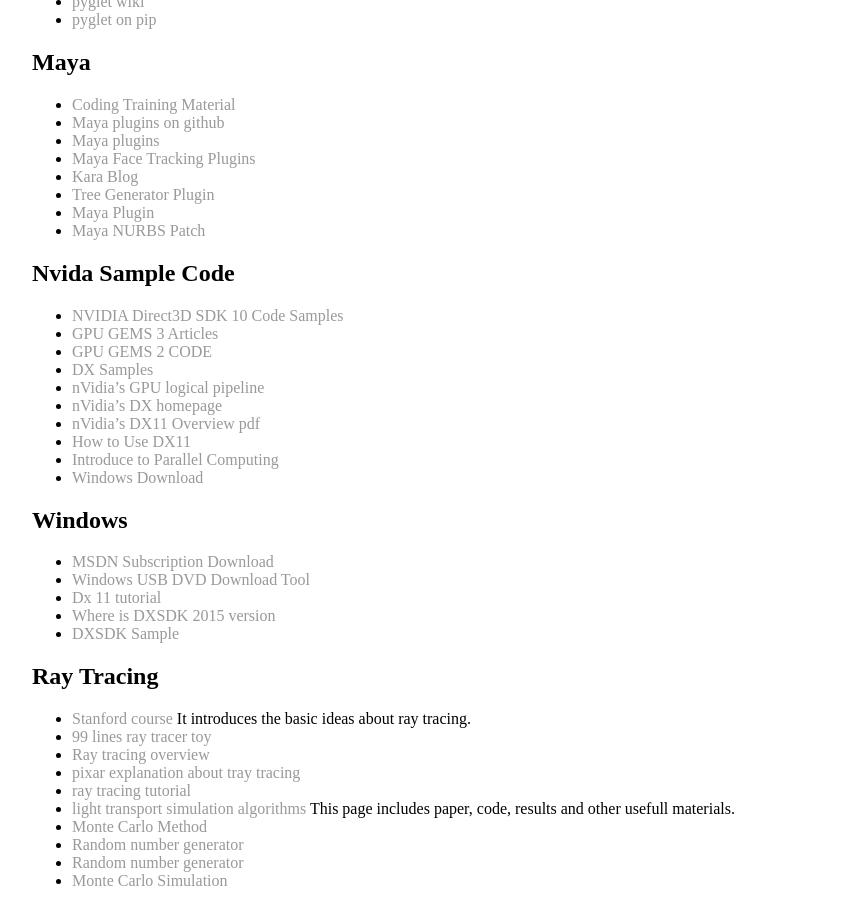
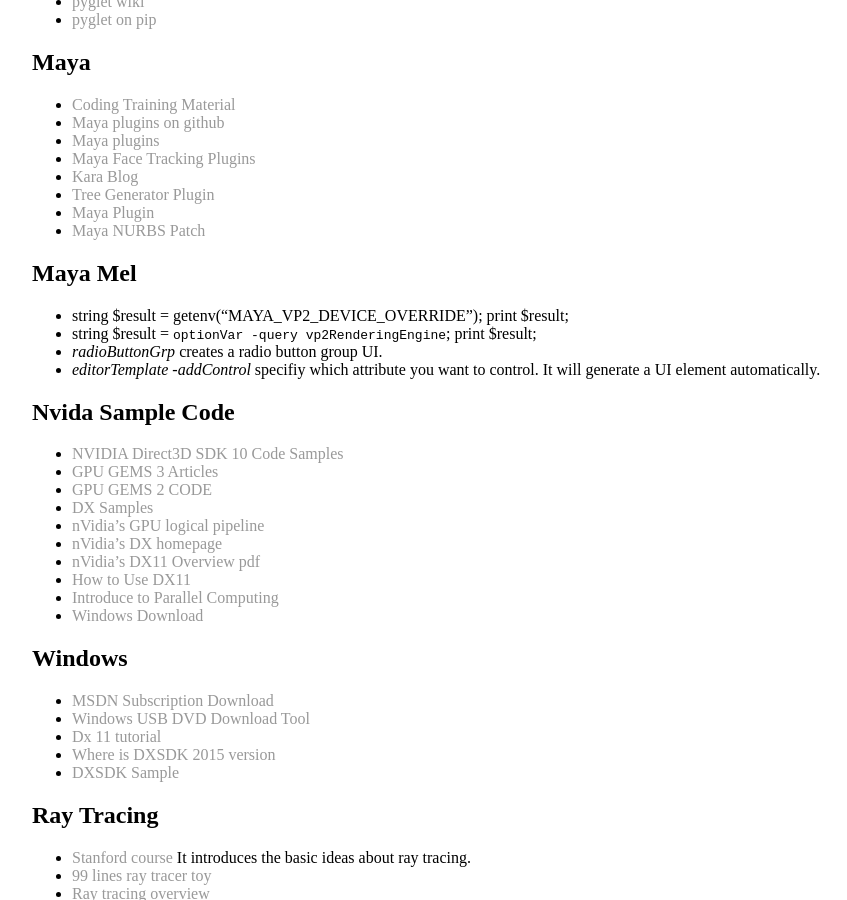
Before and after one commit to ychding11/ychding11.github.io, a Jekyll site: the page built from _posts/2015-03-23-Graphics-Resources.md, in a window 1280 px wide and 900 px high, scrolled down 1883 px. Shown: the whole window, without its empty margins (160-1007 px from the left). Built offline with Jekyll 4.4.1, drawn with Linux system fonts in a browser that asks for light colours.

Commit message:
add maya mel related resources.

```diff
--- a/_posts/2015-03-23-Graphics-Resources.md
+++ b/_posts/2015-03-23-Graphics-Resources.md
@@ -112,6 +112,14 @@
 - [Maya Plugin](https://github.com/illmillrig/SurfaceAttach)
 - [Maya NURBS Patch](http://www.3dtutorials.michaelorourke.com/tutorials/Modeling/Basics/NurbsPatchsIntro12.pdf)
 
+## Maya Mel
+
+-  string $result = getenv("MAYA_VP2_DEVICE_OVERRIDE");    print $result;
+-  string $result = `optionVar -query vp2RenderingEngine`; print $result;
+-  *radioButtonGrp* creates a radio button group UI.
+-  *editorTemplate -addControl* specifiy which attribute you want to control. It will generate a UI element automatically.
+
+
 ## Nvida Sample Code
 
 - [NVIDIA Direct3D SDK 10 Code Samples](http://developer.download.nvidia.com/SDK/10.5/direct3d/samples.html#InstancedTessellation)
```
Also changed, not shown: _posts/2015-03-16-Useful-Linux-Command.md (+10 -5 lines).
